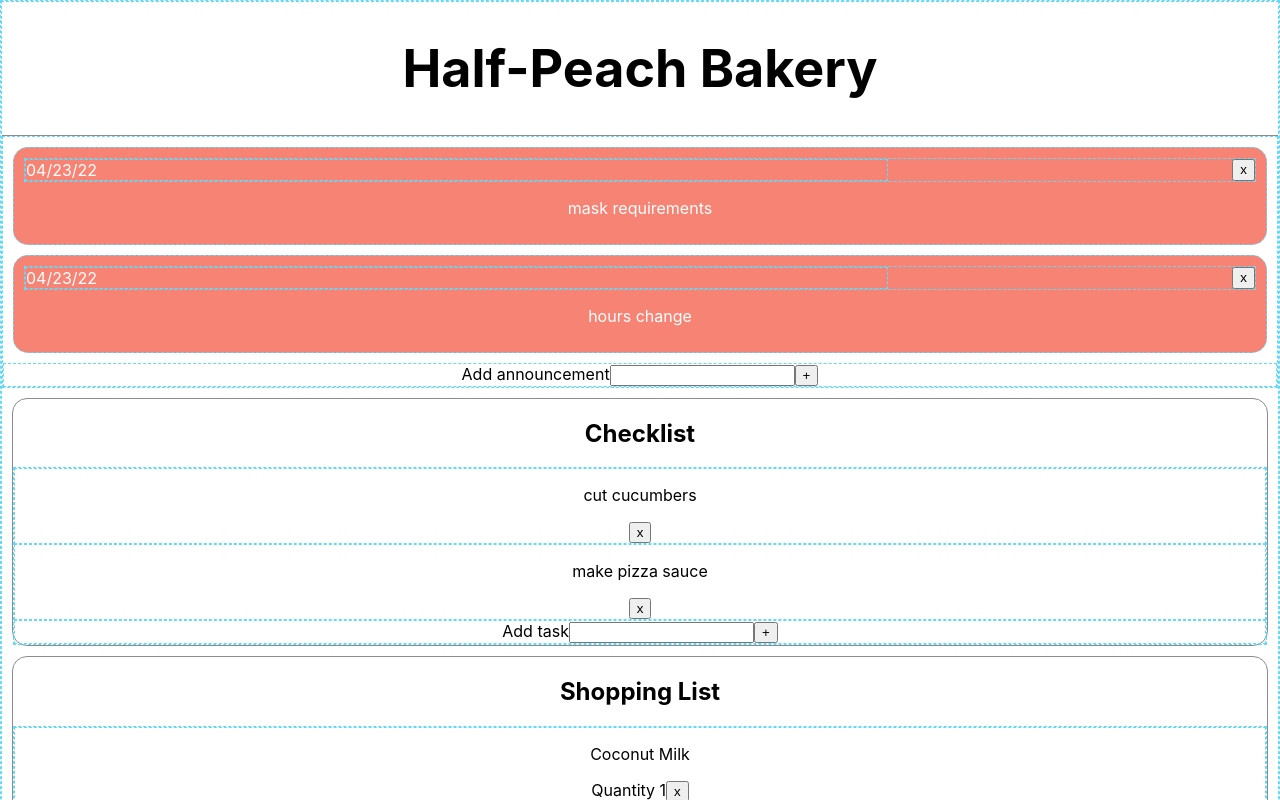
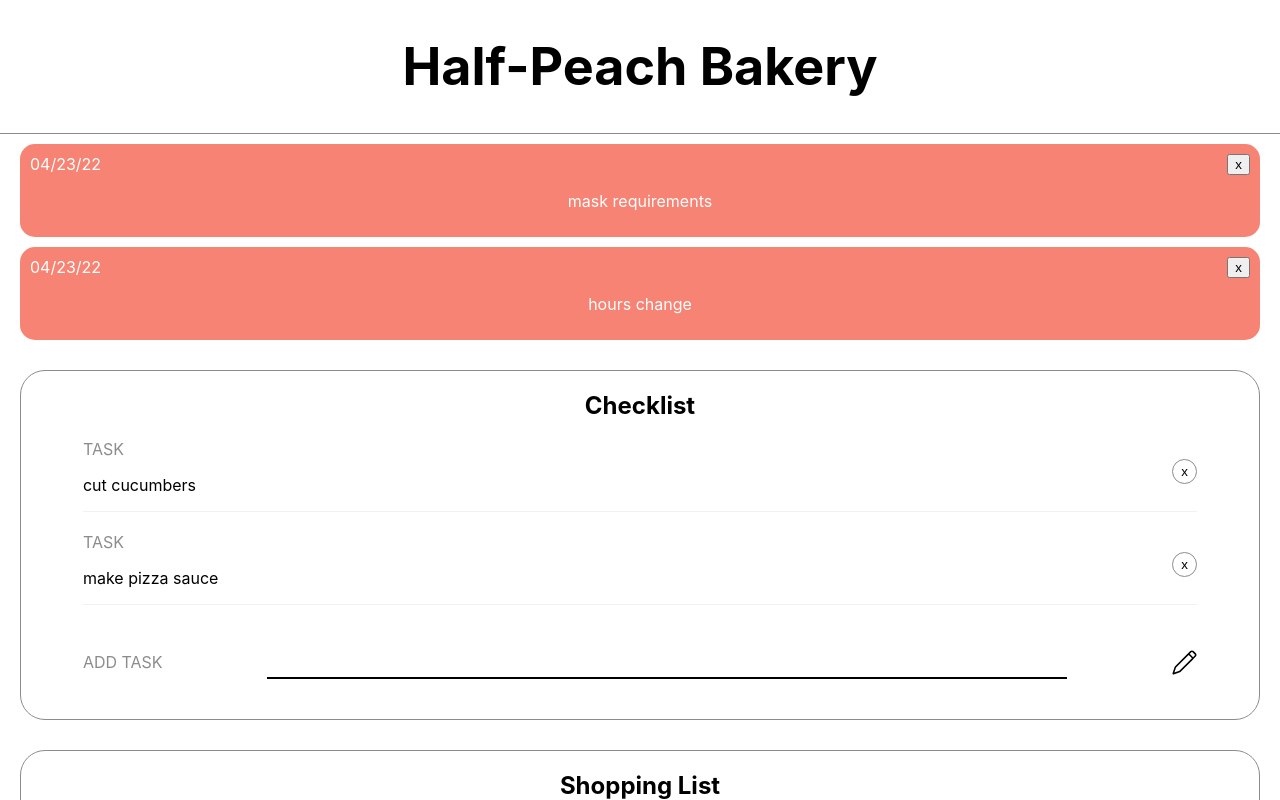
Before and after one commit to tinaxgao/planner, a React (Create React App) app: page / in a window 1280 px wide. Shown: the top 800 px of the page. Built offline with nearby package versions, Linux system fonts and the light colour scheme.

Commit message:
Checklist styling

```diff
--- a/src/App.css
+++ b/src/App.css
@@ -13,10 +13,51 @@
 
 section {
   border: .5px solid #8c8c8c;
-  border-radius: 15px;
-  margin: 10px;
+  border-radius: 25px;
+  margin: 30px 20px 20px;
 }
 
 div {
-  border: 1px dashed #61dafb;
+  /* border: 1px dashed #61dafb; */
 }
+
+/* label above each task or item */
+.toplabel {
+  width: 100%;
+  color: #8c8c8c;
+  text-transform: uppercase;
+  text-align: left;
+}
+
+/* shared form stuff ---- */
+label {
+  color: #8c8c8c;
+  text-transform: uppercase;
+  display: flex;
+  align-items: center;
+}
+
+input {
+  border: none;
+  border-bottom: 2px solid black;
+  padding: 10px;
+  margin-bottom: 10px;
+  font-size: 1.2em;
+}
+
+input[type=text]:focus {
+  outline: none;
+}
+
+#btn-formsubmit {
+    height: 25px;
+    width: 25px;
+    background-image: url(../public/icons/pencil.svg);
+    background-color: white;
+    background-size: cover;
+    background-repeat: no-repeat;
+    background-position: center;
+    border: none;
+    cursor: pointer;
+}
+/* ---- end shared form stuff */
--- a/src/components/announcements/Announcements.css
+++ b/src/components/announcements/Announcements.css
@@ -3,7 +3,7 @@
     color: #fff;
     padding: 10px;
     border-radius: 15px;
-    margin: 10px;
+    margin: 10px 20px 10px;
     display: flex;
     flex-wrap: wrap;
   }
--- a/src/components/announcements/Announcements.js
+++ b/src/components/announcements/Announcements.js
@@ -21,8 +21,6 @@ const Announcements = () => {
   return (
     <div>
       {announcement}
-
-      <AddAnnouncement />
     </div>
   );
 };
--- a/src/components/checklist/AddChecklistTask.js
+++ b/src/components/checklist/AddChecklistTask.js
@@ -1,4 +1,5 @@
 import React from "react";
+import "./Checklist.css";
 import { useDispatch } from "react-redux";
 import { addTask } from "./checklistSlice";
 
@@ -17,7 +18,7 @@ const AddChecklistTask = () => {
       <form onSubmit={handleSubmit}>
         <label htmlFor="newTask">Add task</label>
         <input type="text" id="newTask" />
-        <button type="submit">+</button>
+        <button id="btn-formsubmit" type="submit"></button>
       </form>
     </div>
   );
--- /dev/null
+++ b/src/components/checklist/Checklist.css
@@ -0,0 +1,36 @@
+#checklist {
+    padding-bottom: 20px;
+}
+
+.task {
+    width: 90%;
+    border-bottom: 1px solid #f2f2f2;
+    margin: auto;
+    margin-bottom: 20px;
+    display: flex;
+    flex-wrap: wrap;
+}
+
+/* task completed button */
+.task button {
+    margin-left: auto;
+    height: 25px;
+    width: 25px;
+    border: 1px solid #8c8c8c;
+    border-radius: 50%;
+    background-color: #fff;
+    cursor: pointer;
+}
+
+form {
+    width: 90%;
+    margin: auto;
+    padding: 10px;
+    display: flex;
+    justify-content: space-between;
+    align-items: center;
+}
+
+#newTask {
+    width: 70%;
+}
--- a/src/components/checklist/Checklist.js
+++ b/src/components/checklist/Checklist.js
@@ -2,21 +2,22 @@ import React from "react";
 import { useSelector, useDispatch } from "react-redux";
 import { removeTask } from "./checklistSlice";
 import AddChecklistTask from "./AddChecklistTask";
+import "./Checklist.css"
 
 const Checklist = () => {
   const dispatch = useDispatch();
 
   const tasks = useSelector((state) => state.checklist);
   const task = tasks.checklist.map((a) => (
-    <div key={a.id} className="tasks">
+    <div key={a.id} className="task">
+      <div className="toplabel">Task</div>
       <p>{a.content}</p>
-      {a.date}
       <button onClick={() => dispatch(removeTask(a))}>x</button>
     </div>
   ));
 
   return (
-    <div>
+    <div id="checklist">
       {task}
 
       <AddChecklistTask />
```
Also changed, not shown: public/icons/pencil.png (added), public/icons/pencil.svg (added).
